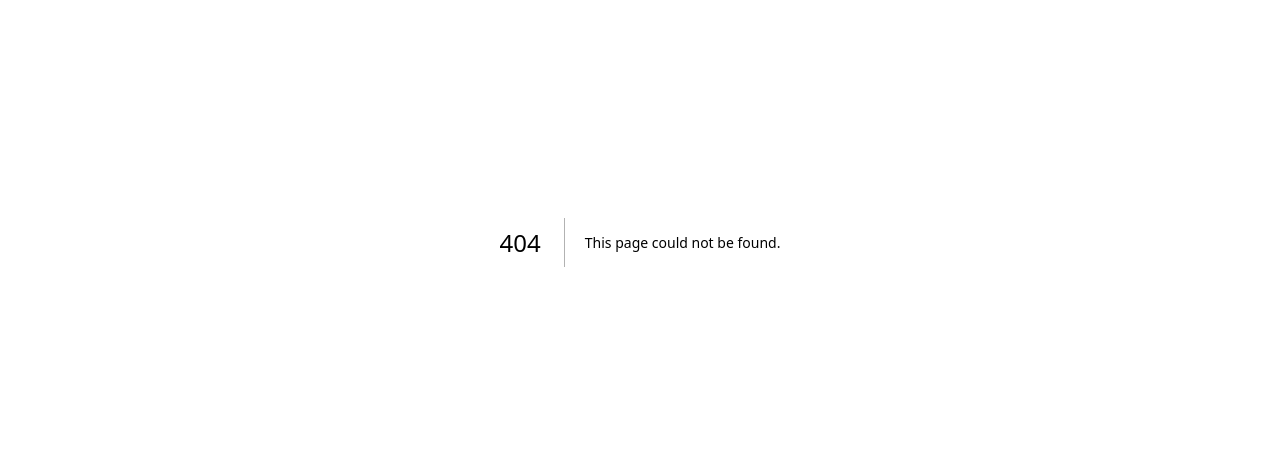
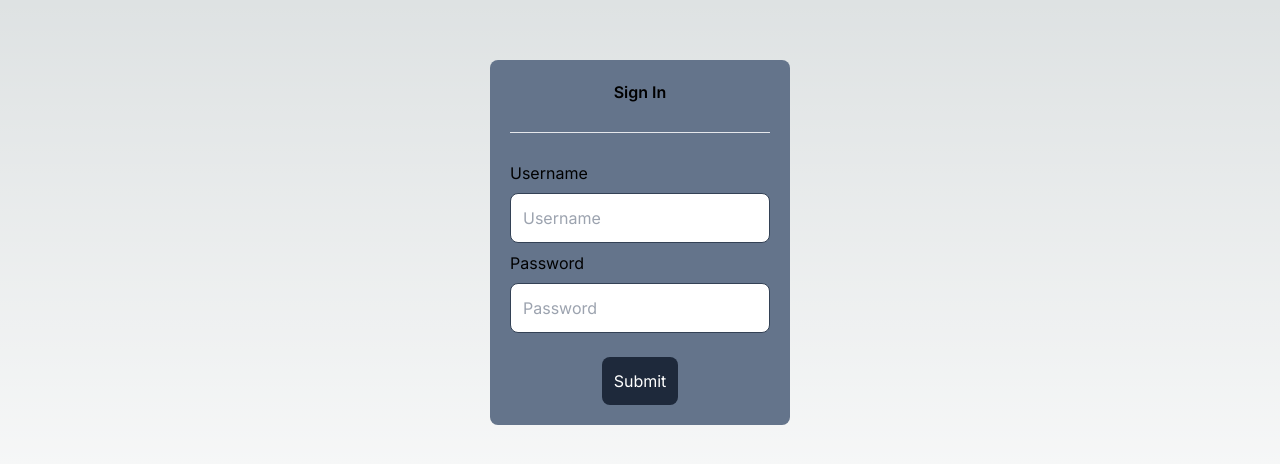
Before and after one commit to RohithGummadi/Twitter_Clone_App, a Next.js app in the folder twitter-clone-app/: page /signin in a window 1280 px wide. Before the commit this address had no page. Shown: the part 158-622 px from the top of the page. Built offline with nearby package versions, Linux system fonts and the light colour scheme.

Commit message:
added the signin page layout

```diff
--- /dev/null
+++ b/twitter-clone-app/app/(private)/feed/page.tsx
@@ -0,0 +1,9 @@
+export default async function Feed(){
+    return (
+        <main>
+            <h1>
+                Feed
+            </h1>
+        </main>
+    )
+}
--- /dev/null
+++ b/twitter-clone-app/app/(private)/layout.tsx
@@ -0,0 +1,9 @@
+export default function PrivateLayout(
+    {children }:{children: React.ReactNode})
+{
+    return(
+        <main>
+            {children}
+        </main>
+    )
+}
--- /dev/null
+++ b/twitter-clone-app/app/(public)/layout.tsx
@@ -0,0 +1,9 @@
+export default function publicLayout(
+    {children }:{children: React.ReactNode})
+{
+    return(
+        <main className="flex min-h-screen max-w-md items-center justify-center m-auto">
+            {children}
+        </main>
+    )
+}
--- /dev/null
+++ b/twitter-clone-app/app/(public)/signin/form.tsx
@@ -0,0 +1,51 @@
+"use client"
+import { useRouter } from "next/navigation";
+import React, { FormEvent, useState } from "react";
+
+function Form() {
+    const router = useRouter();
+    const [username, setUsername] = useState<undefined | string> ("");
+    const [password, setPassword] = useState<undefined | string> ("");
+
+    async function handleSubmit(e: FormEvent) {
+        e.preventDefault();
+        const res = await fetch("/api/login",{
+            method: "post",
+            body: JSON.stringify({username, password})
+        })
+        if (res.ok){
+            router.push("/feed")
+        } else {
+            alert("Log in failed")
+        }
+    }
+
+    return (
+        <form onSubmit={handleSubmit} className="flex flex-col gap-2 p-5 max-w-xs w-full bg-slate-500 rounded-lg">
+            <div className ="text-center">
+                <h3 className="font-semibold">Sign In</h3>
+            </div>
+
+            <div className="my-5">
+                <hr/>
+            </div>
+
+            <div>
+                <div className="flex flex-col gap-2">
+                    <label>Username</label>
+                    <input className="text-black p-3 border border-slate-700 rounded-lg" type="text" value={username} id="username" onChange={(e) => setUsername(e.target.value)} required placeholder="Username" />
+                </div>
+            </div>
+
+            <div className="flex flex-col gap-2">
+                <label>Password</label>
+                <input className ="text-black p-3 border border-slate-700 rounded-lg" type="password" value={password} id="password" onChange={(e) => setPassword(e.target.value)} required placeholder="Password" />
+            </div>
+            <div className="text-center">
+            <button className="mt-4 bg-slate-800 text-white p-3 rounded-lg" type="submit">Submit</button>
+            </div>
+        </form>
+    );
+}
+
+export default Form;
--- /dev/null
+++ b/twitter-clone-app/app/(public)/signin/page.tsx
@@ -0,0 +1,9 @@
+import Form from "./form"
+
+export default async function SignIn(){
+    return (
+        <div>
+           <Form/>
+        </div>
+    )
+}
```
Also changed, not shown: 1 other file (tests, documents, lock files or other folders).
